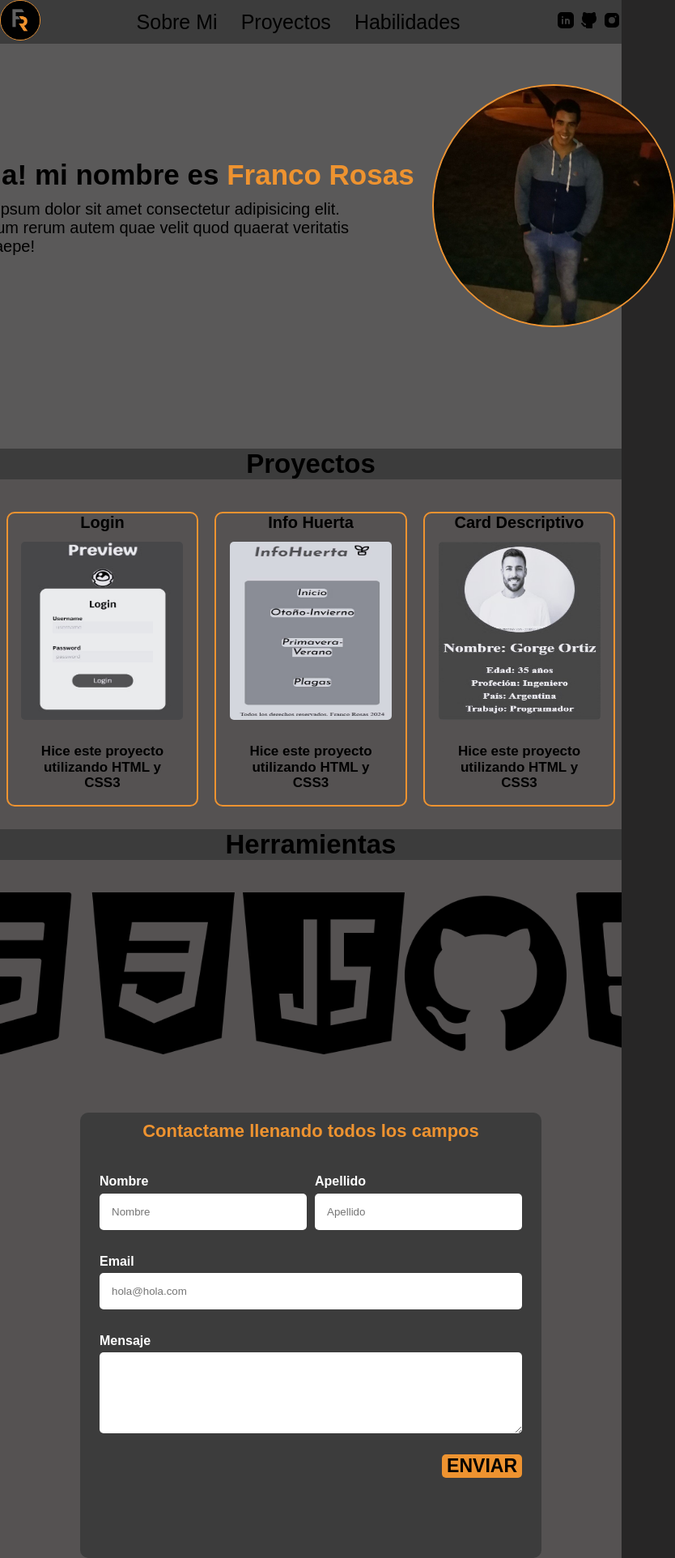
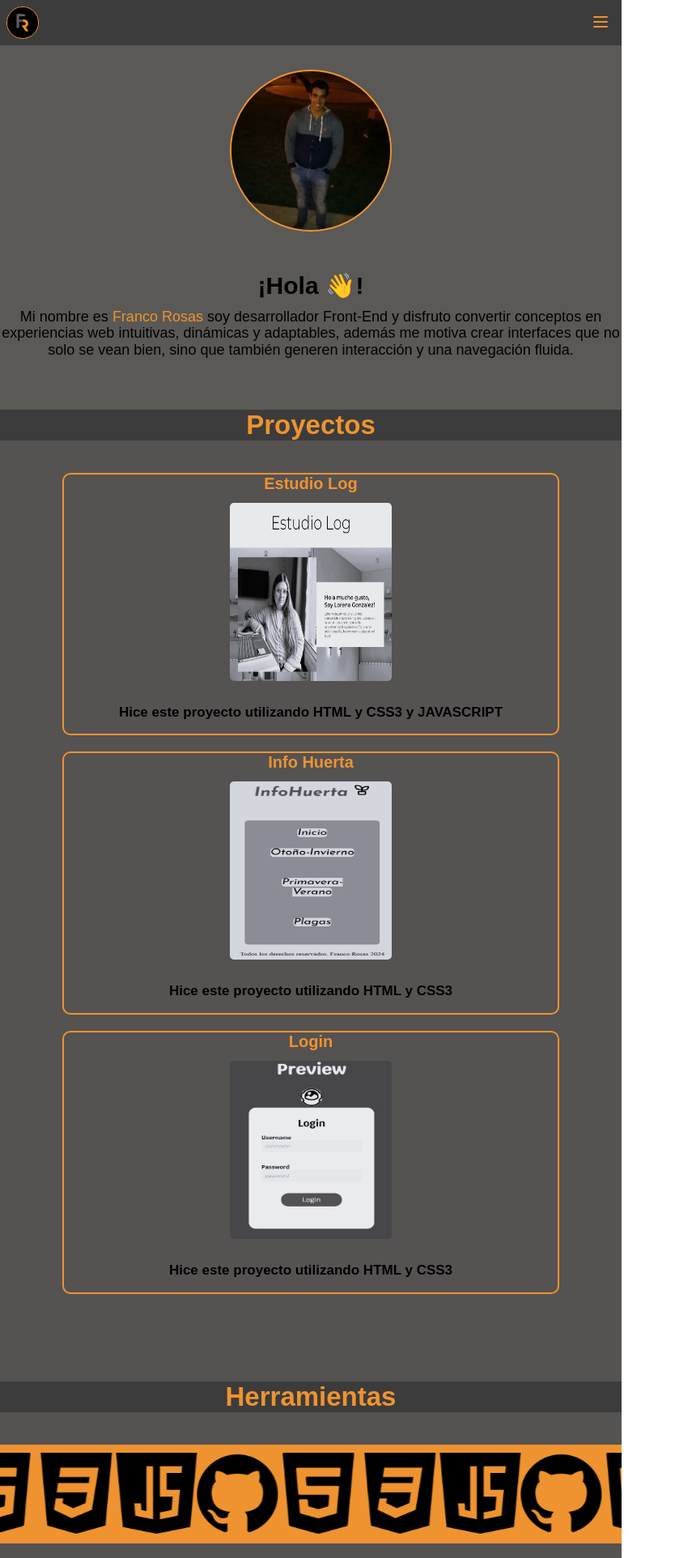
Before and after one commit to RosasFran/Portfolio, a plain HTML site: page index.html in a window 768 px wide. Shown: the top 1924 px of the page at 81% size, 834 px wide, since content can reach past the window. Drawn offline with Linux system fonts and the light colour scheme.

Commit message:
Actualizo HTML

```diff
--- a/css/estilos.css
+++ b/css/estilos.css
@@ -1,5 +1,5 @@
 html {
-    font-size: 62.5%;
+    font-size: 62.5%;;
     box-sizing: border-box;
 
     /**Scroll**/
@@ -15,28 +15,42 @@ body {
     font-family: "Krub", sans-serif;
     max-width: 100rem;
     margin: 0 auto;
-    background-color: #131212e9;
+
 }
 
 
 
 span {
-    color: #ee9330 ;
+    color: #ee9330;
 }
 
 .super-contenedor {
     margin: 0 auto;
 }
 
+@media (min-width: 768px) {
+    .super-contenedor {
+        width: 100%;
+    }
+}
+
 /** Navegación **/
 .contenedor-nav {
     display: flex;
-    flex-direction: row;
+    justify-content: center;
+    align-items: center;
     justify-content: space-between;
     align-items: center;
     background-color: #3c3c3c;
     max-width: 100%;
     margin: 0 auto;
+    padding: 0 1.5rem;
+}
+
+@media (max-width: 768px) {
+    .contenedor-nav {
+        padding: .8rem;
+    }
 }
 
 .imagen-nav {
@@ -45,18 +59,25 @@ span {
     border: 1.5px solid #ee9330 ;
 }
 
-.cont-nav {
+@media (max-width: 768px) {
+    .imagen-nav {
+        height: 4rem;
+    }
+}
+
+.cont-lista {
     display: flex;
     flex-direction: row;
-    justify-content: space-between;
-    width: 40rem;
+    align-items: center;
+    column-gap: 3rem;
 }
 
 .enlaces-nav {
-    color: black;
+    color: #ee9330;
     font-size: 2.5rem;
     font-weight: 500;
     text-decoration: none;
+    cursor: pointer;
 }
 
 .enlaces-nav:hover {
@@ -70,18 +91,88 @@ span {
     color: black;
 }
 
+/**MENÚ HAMBURGUESA**/
+.abrir-menu,
+.cerrar-menu {
+    display: none;
+}
+
+@media (max-width: 768px) {
+    .abrir-menu,
+    .cerrar-menu {
+        display: block;
+        border: 0;
+        font-size: 1.25rem;
+        background-color: transparent;
+        cursor: pointer;
+    }
+
+    .abrir-menu {
+        color: #ee9330;
+    }
+
+    .cerrar-menu {
+        color: black;
+        padding: 1rem 1.5rem 0 0;
+    }
+
+
+    .cont-lista {
+        display: flex;
+        flex-direction: column;
+        align-items: end;
+        opacity: 0;
+        visibility: hidden;
+        row-gap: 2rem;
+        position: absolute;
+        top: 0;
+        right: 0;
+        bottom: 0;
+        background-color: #3c3c3c;
+        height: 254.5rem;
+        padding-top: .5rem;
+        box-shadow: 0 0 0 100vmax rgba(0, 0, 0, .5) ;
+    }
+
+    .cont-lista a {
+        padding: 0 1rem 0 1rem;
+    }
+
+    .cont-lista.ver {
+        opacity: 1;
+        visibility: visible;
+    }
+
+}
+
+
 /** Presentación **/
 .contenedorpresent {
-    height: 50rem;
+    height: 45rem;
     margin:  auto auto auto auto;
-    background-color: #5a5959;
+    background-color:  #5a5955;
     max-width: 100%;
+}
+
+@media (max-width: 768px) {
+    .contenedorpresent {
+        height: 45rem;
+    }
 }
 
 .contenedor-presentacion {
     display: flex;
     justify-content: center;
     align-items: center;
+}
+
+@media (max-width: 768px) {
+    .contenedor-presentacion {
+        display: flex;
+        flex-direction: column-reverse;
+        justify-content: center;
+        align-items: center;
+    }
 }
 
 .contenedor-tit-parr {
@@ -91,11 +182,25 @@ span {
     justify-content: center;
 }
 
+@media (max-width:768px) {
+    .contenedor-tit-parr {
+        margin-top: 3rem;
+    }
+}
+
 .titulo-presentacion {
     font-size: 3.5rem;
     margin-bottom: 0;
     width: 60rem;
     color: black;
+}
+
+@media (max-width: 768px) {
+    .titulo-presentacion {
+        font-size: 3rem;
+        width: 100%;
+        text-align: center;
+    }
 }
 
 .parrafo-presentacion {
@@ -106,6 +211,15 @@ span {
     color: black;
 }
 
+@media (max-width: 768px) {
+    .parrafo-presentacion {
+        font-size: 1.8rem;
+        width: 100%;
+        padding-bottom: 2rem;
+        text-align: center;
+    }
+}
+
 .contenedor-imagen-parr {
     margin-top: 5rem;
     display: flex;
@@ -114,11 +228,25 @@ span {
     align-items: center;
 }
 
+@media (max-width: 768px) {
+    .contenedor-imagen-parr {
+        margin-top: 3rem;
+    }
+}
+
 .imagen-presentacion {
     border-radius: 25rem;
     height: 30rem;
     width: 30rem;
     border: 2px solid #ee9330 ;
+}
+
+@media (max-width: 768px) {
+    .imagen-presentacion {
+        border-radius: 10rem;
+        height: 20rem;
+        width: 20rem;
+    }
 }
 
 /** Sección Proyectos **/
@@ -129,6 +257,12 @@ span {
     max-width: 100%;
 }
 
+@media (max-width: 768px) {
+    .color-seccion {
+        height: 120rem;
+    }
+}
+
 .titulo-seccion {
     font-size: 3.3rem;
     font-weight: bold;
@@ -136,6 +270,7 @@ span {
     margin: 0;
     margin-bottom: 4rem;
     background-color: #3c3c3c;
+    color: #ee9330;
 }
 
 .contenedor-proyectos {
@@ -144,6 +279,14 @@ span {
     max-width: 98%;
     margin: 0 auto;
     gap: 2rem;
+}
+
+@media (max-width: 768px) {
+    .contenedor-proyectos {
+        display: flex;
+        flex-direction: column;
+        max-width: 80%;
+    }
 }
 
 .cont-proyec {
@@ -174,7 +317,14 @@ span {
     text-decoration: none;
     font-size: 2rem;
     font-weight: bold;
-    color: black;
+    color: #ee9330;
+}
+
+.proyecta-huerta {
+    text-decoration: none;
+    font-size: 2rem;
+    font-weight: bold;
+    color: #ee9330;
 }
 
 /** Hablilidades **/
@@ -186,6 +336,17 @@ span {
     overflow: hidden;
 }
 
+@media (max-width: 768px) {
+    .color-seccion-habilities {
+        height: 20rem;
+    }
+}
+
+.slider {
+    background-color: #ee9330;
+    padding: 1rem;
+}
+
 .slider .slide-track {
     display: flex;
     animation: scroll 40s linear infinite;
@@ -193,15 +354,34 @@ span {
     width: calc(200px * 8);
 }
 
+@media (max-width: 768px) {
+    .slider .slide-track {
+        display: flex;
+        animation: scroll 40s linear infinite;
+        -webkit-animation: scroll 60s linear infinite;
+        width: calc(200px * 8);
+    }
+}
+
 .slider .slide {
     width: 200px;
 }
 
-.slider .slide img {
-    width: 100%;
+@media (max-width: 768px) {
+    .slider .slide {
+        width: 10rem;
+    }
 }
 
+.slider .slide img {
+    width: 200px;
+}
 
+@media (max-width: 768px) {
+    .slider .slide img{
+        width: 100px;
+    }
+}
 
 @keyframes scroll {
     0% {
@@ -213,22 +393,29 @@ span {
         transform: translateX(calc(-200px * 4));
     }
 }
-
 /** Formulario **/
 .color-seccion-form {
     height: 60rem;
     margin: auto auto auto auto;
     background-color: #555252;
     max-width: 100%;
+    padding-top: 2rem;
 }
 
 .legends {
     color: #ee9330 ;
     margin: 0;
     text-align: center;
-    padding-bottom: 3.5rem;
-    font-size: 2.2rem;
+    padding-bottom: .5rem;
+    font-size: 1.5rem;
     font-weight: bold;
+}
+
+@media (min-width: 768px) {
+    .legends {
+        font-size: 2.2rem;
+        padding-bottom: 3.5rem;
+    }
 }
 
 .formulario {
@@ -238,6 +425,14 @@ span {
     margin: 0 auto;
     padding: 1rem;
     border-radius: 1rem;
+}
+
+@media (max-width: 768px) {
+    .formulario {
+        width: min(47rem, 95%);
+        height: 55rem;
+        margin: 0 auto;
+    }
 }
 
 .formulario fieldset {
@@ -265,16 +460,30 @@ span {
     grid-column: 1/3;
 }
 
+@media (max-width: 768px) {
+    .contenedor-campos {
+        display: flex;
+        flex-direction: column;
+        row-gap: 1rem;
+    }
+}
 
 .campo {
-    margin-bottom: 1rem;
+    margin-bottom: 2.1rem;
 }
 
 .campo label {
     color: white;
+    font-size: 1.5rem;
     font-weight: bold;
     margin-bottom: .5rem;
     display: block;
+}
+
+@media (min-width: 768px) {
+    .campo label {
+        font-weight: bold;
+    }
 }
 
 .campo textarea {
@@ -284,8 +493,14 @@ span {
 .input-text {
     width: 100%;
     border: none;
-    padding: 1.5rem;
+    padding: .7rem;
     border-radius: .5rem;
+}
+
+@media (min-width: 768px) {
+    .input-text {
+        padding: 1.2rem;
+    }
 }
 
 .flex {
@@ -293,10 +508,18 @@ span {
     justify-content: flex-end;
 }
 
+@media (max-width: 768px) {
+    .flex {
+        display: flex;
+        justify-content: center;
+        align-items: center;
+    }
+}
+
 #submit {
     background-color: #ee9330 ;
     color: black;
-    margin-top: 3em;
+    margin-top: 8rem;
     font-size: 2.3rem;
     text-decoration: none;
     text-transform: uppercase;
@@ -307,6 +530,15 @@ span {
     border: none;
     cursor: pointer;
     transition: 0.3s;
+}
+
+@media (max-width: 768px) {
+    #submit {
+        width: 35%;
+        font-size: 2.5rem;
+        text-transform: none;
+        margin-top: .1rem;
+    }
 }
 
 #submit:disabled {
@@ -321,16 +553,26 @@ span {
 }
 
 .mensaje-error {
-    font-size: 1.2rem;
+    font-size: 1.4rem;
     font-weight: bold;
     background-color: red;
     color: white;
     text-align: center;
-    padding: 0;
     width: 20rem;
+    width: 100%;
+    margin: 0;
 }
 
-/**Spinne**/
+@media (max-width: 768px) {
+    .mensaje-error {
+        border-radius: .3rem;
+        width: 100%;
+        font-size: 1.2rem;
+        margin-top: 4px;
+    }
+}
+
+/**Spinner**/
 .espiner {
   position: fixed;           /* ocupa toda la pantalla */
   top: 0;
@@ -416,30 +658,53 @@ span {
 }
 
 .mensaje-correcto {
-    font-size: 2.5rem;
+    font-size: 2rem;
     font-weight: bold;
     border-radius: .3rem;
-    background-color: rgb(95, 143, 95);
+    background-color: rgb(59, 185, 59);
     color: white;
     text-align: center;
-    width: 100%
+    align-items: center;
 }
 
 
 /**Footer**/
-
 .footer {
     display: flex;
     flex-direction: column;
     justify-content: center;
     align-items: center;
-    margin: auto;
-    background-color: rgb(85, 82, 82);
+    margin: 0 auto;
+    background-color: #555252;
     max-width: 100%;
 }
 
+@media (max-width: 768px) {
+    .footer {
+        max-width: 100%;
+        text-align: center;
+    }
+}
+
 .foot-p {
-    font-size: 2rem;
+    font-size: 1.5rem;
     font-weight: bold;
     color: black;
+    margin: .5rem;
 }
+
+@media (max-width: 768px) {
+    .foot-p {
+        font-size: 1.5rem;
+        width: 99%;
+    }
+}
+
+.enlaces-footer {
+    color: black;
+}
+
+.redes-footer {
+    display: flex;
+    column-gap: .5rem;
+}
--- a/index.html
+++ b/index.html
@@ -12,27 +12,18 @@
         <header>
             <nav>
                 <div class="contenedor-nav">
-                    <div>
                     <img class="imagen-nav" src="img/logo.jpg" alt="Logo Personal">
-                    </div>
                     <div class="cont-nav">
+
+                        <button id="abrir" class="abrir-menu"><svg  xmlns="http://www.w3.org/2000/svg"  width="24"  height="24"  viewBox="0 0 24 24"  fill="none"  stroke="currentColor"  stroke-width="2"  stroke-linecap="round"  stroke-linejoin="round"  class="icon icon-tabler icons-tabler-outline icon-tabler-menu-2"><path stroke="none" d="M0 0h24v24H0z" fill="none"/><path d="M4 6l16 0" /><path d="M4 12l16 0" /><path d="M4 18l16 0" /></svg></button>
+
+                        <div class="cont-lista" id="cont">
+
+                            <button id="cerrar" class="cerrar-menu"><svg  xmlns="http://www.w3.org/2000/svg"  width="24"  height="24"  viewBox="0 0 24 24"  fill="none"  stroke="currentColor"  stroke-width="2"  stroke-linecap="round"  stroke-linejoin="round"  class="icon icon-tabler icons-tabler-outline icon-tabler-x"><path stroke="none" d="M0 0h24v24H0z" fill="none"/><path d="M18 6l-12 12" /><path d="M6 6l12 12" /></svg></button>
                             <a class="enlaces-nav">Sobre Mi</a>
                             <a class="enlaces-nav">Proyectos</a>
                             <a class="enlaces-nav">Habilidades</a>
                         </div>
-                    <div>
-                        <a class="enlaces-red" href="https://www.linkedin.com/in/franco-rosas-2a63aa291/" target="_blank">
-                            <svg  xmlns="http://www.w3.org/2000/svg"  width="24"  height="24"  viewBox="0 0 24 24"  fill="currentColor"  class="icon icon-tabler icons-tabler-filled icon-tabler-brand-linkedin"><path stroke="none" d="M0 0h24v24H0z" fill="none"/><path d="M17 2a5 5 0 0 1 5 5v10a5 5 0 0 1 -5 5h-10a5 5 0 0 1 -5 -5v-10a5 5 0 0 1 5 -5zm-9 8a1 1 0 0 0 -1 1v5a1 1 0 0 0 2 0v-5a1 1 0 0 0 -1 -1m6 0a3 3 0 0 0 -1.168 .236l-.125 .057a1 1 0 0 0 -1.707 .707v5a1 1 0 0 0 2 0v-3a1 1 0 0 1 2 0v3a1 1 0 0 0 2 0v-3a3 3 0 0 0 -3 -3m-6 -3a1 1 0 0 0 -.993 .883l-.007 .127a1 1 0 0 0 1.993 .117l.007 -.127a1 1 0 0 0 -1 -1" /></svg>
-                        </a>
-
-                        <a class="enlaces-red" href="https://github.com/RosasFran" target="_blank">
-                            <svg  xmlns="http://www.w3.org/2000/svg"  width="24"  height="24"  viewBox="0 0 24 24"  fill="currentColor"  class="icon icon-tabler icons-tabler-filled icon-tabler-brand-github"><path stroke="none" d="M0 0h24v24H0z" fill="none"/><path d="M5.315 2.1c.791 -.113 1.9 .145 3.333 .966l.272 .161l.16 .1l.397 -.083a13.3 13.3 0 0 1 4.59 -.08l.456 .08l.396 .083l.161 -.1c1.385 -.84 2.487 -1.17 3.322 -1.148l.164 .008l.147 .017l.076 .014l.05 .011l.144 .047a1 1 0 0 1 .53 .514a5.2 5.2 0 0 1 .397 2.91l-.047 .267l-.046 .196l.123 .163c.574 .795 .93 1.728 1.03 2.707l.023 .295l.007 .272c0 3.855 -1.659 5.883 -4.644 6.68l-.245 .061l-.132 .029l.014 .161l.008 .157l.004 .365l-.002 .213l-.003 3.834a1 1 0 0 1 -.883 .993l-.117 .007h-6a1 1 0 0 1 -.993 -.883l-.007 -.117v-.734c-1.818 .26 -3.03 -.424 -4.11 -1.878l-.535 -.766c-.28 -.396 -.455 -.579 -.589 -.644l-.048 -.019a1 1 0 0 1 .564 -1.918c.642 .188 1.074 .568 1.57 1.239l.538 .769c.76 1.079 1.36 1.459 2.609 1.191l.001 -.678l-.018 -.168a5.03 5.03 0 0 1 -.021 -.824l.017 -.185l.019 -.12l-.108 -.024c-2.976 -.71 -4.703 -2.573 -4.875 -6.139l-.01 -.31l-.004 -.292a5.6 5.6 0 0 1 .908 -3.051l.152 -.222l.122 -.163l-.045 -.196a5.2 5.2 0 0 1 .145 -2.642l.1 -.282l.106 -.253a1 1 0 0 1 .529 -.514l.144 -.047l.154 -.03z" /></svg>
-                        </a>
-
-                        <a class="enlaces-red" href="https://www.instagram.com/francoorosas/" target="_blank">
-                            <svg  xmlns="http://www.w3.org/2000/svg"  width="24"  height="24"  viewBox="0 0 24 24"  fill="currentColor"  class="icon icon-tabler icons-tabler-filled icon-tabler-brand-instagram"><path stroke="none" d="M0 0h24v24H0z" fill="none"/><path d="M16 3a5 5 0 0 1 5 5v8a5 5 0 0 1 -5 5h-8a5 5 0 0 1 -5 -5v-8a5 5 0 0 1 5 -5zm-4 5a4 4 0 0 0 -3.995 3.8l-.005 .2a4 4 0 1 0 4 -4m4.5 -1.5a1 1 0 0 0 -.993 .883l-.007 .127a1 1 0 0 0 1.993 .117l.007 -.127a1 1 0 0 0 -1 -1" /></svg>
-                        </a>
-
                     </div>
                 </div>
             </nav>
@@ -40,8 +31,8 @@
         <main class="contenedorpresent pre">
             <div class="contenedor-presentacion">
                 <div class="contenedor-tit-parr">
-                    <h1 class="titulo-presentacion"> ¡Hola! mi nombre es <span>Franco Rosas</span></h1>
-                    <p class="parrafo-presentacion">Lorem ipsum dolor sit amet consectetur adipisicing elit. Fuga cum rerum autem quae velit quod quaerat veritatis modi saepe!</p>
+                    <h1 class="titulo-presentacion"> ¡Hola &#128075;!</h1>
+                    <p class="parrafo-presentacion">Mi nombre es <span>Franco Rosas</span> soy desarrollador Front-End y disfruto convertir conceptos en experiencias web intuitivas, dinámicas y adaptables, además me motiva crear interfaces que no solo se vean bien, sino que también generen interacción y una navegación fluida.</p>
                 </div>
                 <div class="contenedor-imagen-parr">
                     <img class="imagen-presentacion" src="img/yo.jpg" alt="Foto Perfil">
@@ -52,20 +43,20 @@
             <h2 class="titulo-seccion">Proyectos</h2>
             <div class="contenedor-proyectos">
                 <div class="cont-proyec">
-                    <a class="proyecta" href="proyectos/Login/index.html">Login</a>
-                    <img class="imagen" src="img/login.jpg" alt="Login">
-                    <p class="proyecp">Hice este proyecto utilizando HTML y CSS3</p>
+                    <a class="proyecta" href="/proyectos/Página web Lorena/index.html">Estudio Log</a>
+                    <img class="imagen" src="/img/EstudioLog.jpg" alt="Estudio Log">
+                    <p class="proyecp">Hice este proyecto utilizando HTML y CSS3 y JAVASCRIPT</p>
                 </div>
 
                 <div class="cont-proyec">
-                    <a class="proyecta" href="proyectos/Huerta/index.html">Info Huerta</a>
+                    <a class="proyecta-huerta" href="proyectos/Huerta/index.html">Info Huerta</a>
                         <img class="imagen" src="img/Huerta.jpg" alt="Info Huerta">
                     <p class="proyecp">Hice este proyecto utilizando HTML y CSS3</p>
                 </div>
 
                 <div class="cont-proyec">
-                    <a class="proyecta" href="proyectos/Card Descriptivo/index.html">Card Descriptivo</a>
-                    <img class="imagen" src="img/card description.jpg" alt="Card Descriptivo">
+                    <a class="proyecta" href="proyectos/Login/index.html">Login</a>
+                    <img class="imagen" src="img/login.jpg" alt="Login">
                     <p class="proyecp">Hice este proyecto utilizando HTML y CSS3</p>
                 </div>
             </div>
@@ -74,6 +65,21 @@
             <h2 class="titulo-seccion">Herramientas</h2>
             <div class="slider">
                 <div class="slide-track">
+                    <div class="slide">
+                        <img class="image-hab" src="img/html5.png" alt="HTML">
+                    </div>
+
+                    <div class="slide">
+                        <img class="image-hab" src="img/css3.png" alt="CSS">
+                    </div>
+
+                    <div class="slide">
+                        <img class="image-hab" src="img/JAVASCRIPT.png" alt="JAVASCRIPT">
+                    </div>
+
+                    <div class="slide">
+                        <img class="image-hab" src="img/GITHUB.png" alt="GIT HUB">
+                    </div>
                     <div class="slide">
                         <img class="image-hab" src="img/html5.png" alt="HTML">
                     </div>
@@ -150,16 +156,16 @@
         </section>
         <footer class="footer">
             <p class="foot-p">Todos los derechos reservados.Franco Rosas &copy;2025</p>
-            <div>
-                <a class="enlaces-red" href="https://www.linkedin.com/in/franco-rosas-2a63aa291/" target="_blank">
+            <div class="redes-footer">
+                <a class="enlaces-footer" href="https://www.linkedin.com/in/franco-rosas-2a63aa291/" target="_blank">
                     <svg xmlns="http://www.w3.org/2000/svg"  width="24"  height="24"  viewBox="0 0 24 24"  fill="currentColor"  class="icon icon-tabler icons-tabler-filled icon-tabler-brand-linkedin"><path stroke="none" d="M0 0h24v24H0z" fill="none"/><path d="M17 2a5 5 0 0 1 5 5v10a5 5 0 0 1 -5 5h-10a5 5 0 0 1 -5 -5v-10a5 5 0 0 1 5 -5zm-9 8a1 1 0 0 0 -1 1v5a1 1 0 0 0 2 0v-5a1 1 0 0 0 -1 -1m6 0a3 3 0 0 0 -1.168 .236l-.125 .057a1 1 0 0 0 -1.707 .707v5a1 1 0 0 0 2 0v-3a1 1 0 0 1 2 0v3a1 1 0 0 0 2 0v-3a3 3 0 0 0 -3 -3m-6 -3a1 1 0 0 0 -.993 .883l-.007 .127a1 1 0 0 0 1.993 .117l.007 -.127a1 1 0 0 0 -1 -1" /></svg>
                 </a>
 
-                <a class="enlaces-red" href="https://github.com/RosasFran" target="_blank">
+                <a class="enlaces-footer" href="https://github.com/RosasFran" target="_blank">
                     <svg xmlns="http://www.w3.org/2000/svg"  width="24"  height="24"  viewBox="0 0 24 24"  fill="currentColor"  class="icon icon-tabler icons-tabler-filled icon-tabler-brand-github"><path stroke="none" d="M0 0h24v24H0z" fill="none"/><path d="M5.315 2.1c.791 -.113 1.9 .145 3.333 .966l.272 .161l.16 .1l.397 -.083a13.3 13.3 0 0 1 4.59 -.08l.456 .08l.396 .083l.161 -.1c1.385 -.84 2.487 -1.17 3.322 -1.148l.164 .008l.147 .017l.076 .014l.05 .011l.144 .047a1 1 0 0 1 .53 .514a5.2 5.2 0 0 1 .397 2.91l-.047 .267l-.046 .196l.123 .163c.574 .795 .93 1.728 1.03 2.707l.023 .295l.007 .272c0 3.855 -1.659 5.883 -4.644 6.68l-.245 .061l-.132 .029l.014 .161l.008 .157l.004 .365l-.002 .213l-.003 3.834a1 1 0 0 1 -.883 .993l-.117 .007h-6a1 1 0 0 1 -.993 -.883l-.007 -.117v-.734c-1.818 .26 -3.03 -.424 -4.11 -1.878l-.535 -.766c-.28 -.396 -.455 -.579 -.589 -.644l-.048 -.019a1 1 0 0 1 .564 -1.918c.642 .188 1.074 .568 1.57 1.239l.538 .769c.76 1.079 1.36 1.459 2.609 1.191l.001 -.678l-.018 -.168a5.03 5.03 0 0 1 -.021 -.824l.017 -.185l.019 -.12l-.108 -.024c-2.976 -.71 -4.703 -2.573 -4.875 -6.139l-.01 -.31l-.004 -.292a5.6 5.6 0 0 1 .908 -3.051l.152 -.222l.122 -.163l-.045 -.196a5.2 5.2 0 0 1 .145 -2.642l.1 -.282l.106 -.253a1 1 0 0 1 .529 -.514l.144 -.047l.154 -.03z" /></svg>
                 </a>
 
-                <a class="enlaces-red" href="https://www.instagram.com/francoorosas/" target="_blank">
+                <a class="enlaces-footer" href="https://www.instagram.com/francoorosas/" target="_blank">
                     <svg xmlns="http://www.w3.org/2000/svg"  width="24"  height="24"  viewBox="0 0 24 24"  fill="currentColor"  class="icon icon-tabler icons-tabler-filled icon-tabler-brand-instagram"><path stroke="none" d="M0 0h24v24H0z" fill="none"/><path d="M16 3a5 5 0 0 1 5 5v8a5 5 0 0 1 -5 5h-8a5 5 0 0 1 -5 -5v-8a5 5 0 0 1 5 -5zm-4 5a4 4 0 0 0 -3.995 3.8l-.005 .2a4 4 0 1 0 4 -4m4.5 -1.5a1 1 0 0 0 -.993 .883l-.007 .127a1 1 0 0 0 1.993 .117l.007 -.127a1 1 0 0 0 -1 -1" /></svg>
                 </a>
 
```
Also changed, not shown: app.js (+12 -2 lines), img/card description.jpg (deleted). Lines whose indentation alone changed are shown as unchanged.
